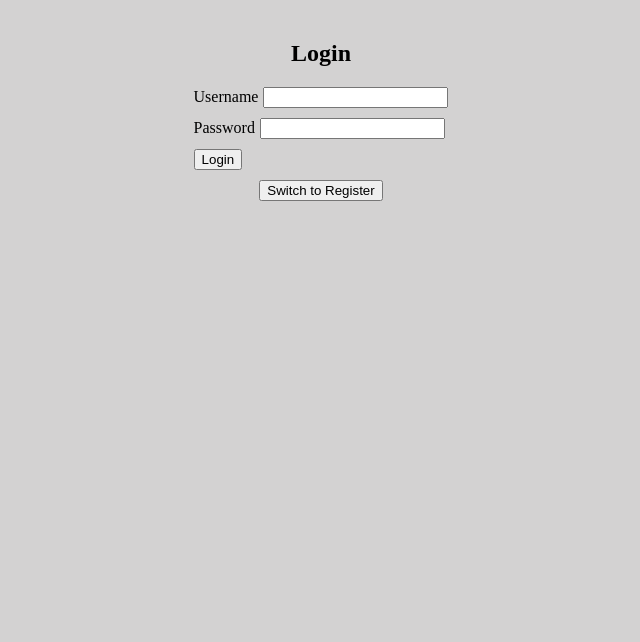
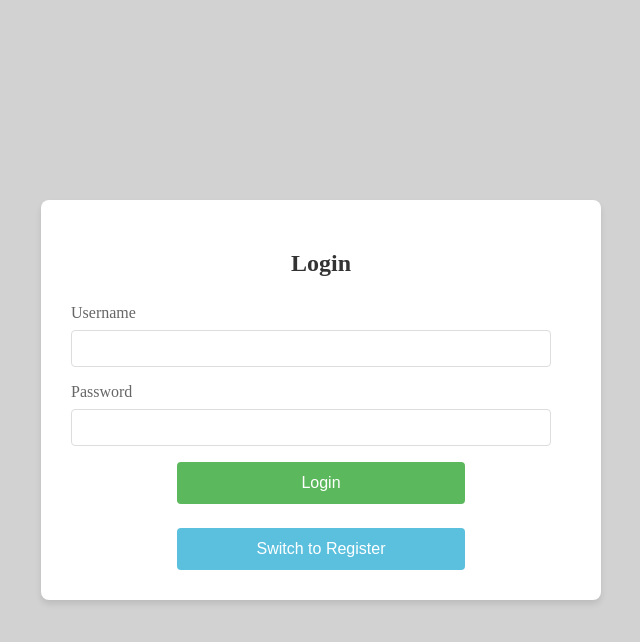
Before and after one commit to ErikSandvik/calculator-application-v2, a Vue app: page / in a window 1280 px wide. Shown: the top 642 px of the page, without its empty margins (319-959 px from the left). Built offline with nearby package versions, Linux system fonts and the light colour scheme.

Commit message:
Dynamically updating log

```diff
--- a/src/components/LogIn.vue
+++ b/src/components/LogIn.vue
@@ -1,20 +1,22 @@
 <template>
   <div class="log-window">
     <h2>{{ isLoginMode ? "Login" : "Register" }}</h2>
-    <form @submit.prevent="isLoginMode ? login() : register()">
-      <div>
+    <form @submit.prevent="isLoginMode ? login() : register()" class="log-form">
+      <div class="form-group">
         <label for="username">Username</label>
-        <input id="username" v-model="credentials.username" required>
+        <input id="username" type="text" v-model="credentials.username" required>
       </div>
-      <div>
+      <div class="form-group">
         <label for="password">Password</label>
         <input id="password" type="password" v-model="credentials.password" required>
       </div>
-      <button type="submit">{{ isLoginMode ? "Login" : "Register" }}</button>
+      <button type="submit" class="submit-btn">{{ isLoginMode ? "Login" : "Register" }}</button>
     </form>
-    <button @click="toggleMode">
+
+    <button @click="toggleMode" class="toggle-btn">
       Switch to {{ isLoginMode ? "Register" : "Login" }}
     </button>
+
   </div>
 </template>
 
@@ -65,19 +67,68 @@ export default {
   display: flex;
   flex-direction: column;
   align-items: center;
-  justify-content: center;
-  padding: 20px;
+  justify-content: space-between;
+  padding: 30px;
+  border-radius: 8px;
+  box-shadow: 0 4px 6px rgba(0,0,0,0.1);
+  width: 35rem;
+  height: 25rem;
+  background-color: #fff;
+  box-sizing: border-box;
 }
 
-.log-window form {
-  margin-bottom: 10px;
+h2 {
+  color: #333;
 }
 
-.log-window label {
-  margin-right: 5px;
+.form-group {
+  width: 100%;
+  margin-bottom: 1rem;
 }
 
-.log-window input {
-  margin-bottom: 10px;
+.form-group label {
+  display: block;
+  margin-bottom: 0.5rem;
+  color: #666;
+}
+
+.form-group input {
+  width: calc(100% - 20px);
+  padding: 10px;
+  border-radius: 4px;
+  border: 1px solid #ddd;
+  box-sizing: border-box;
+}
+
+.log-form {
+  width: 100%;
+  display: flex;
+  flex-direction: column;
+  align-items: center;
+}
+
+.submit-btn, .toggle-btn {
+  width: 18rem;
+  padding: 12px;
+  border: none;
+  border-radius: 4px;
+  color: #fff;
+  cursor: pointer;
+  font-size: 1rem;
+  box-sizing: border-box;
+  text-align: center;
+}
+
+.submit-btn {
+  background-color: #5cb85c;
+  margin-bottom: 1rem;
+}
+
+.toggle-btn {
+  background-color: #5bc0de;
+}
+
+.submit-btn:hover, .toggle-btn:hover {
+  opacity: 0.9;
 }
 </style>
--- a/src/views/LogInView.vue
+++ b/src/views/LogInView.vue
@@ -1,6 +1,8 @@
 
 <template>
-  <LogIn/>
+  <div class="login-view">
+    <LogIn/>
+  </div>
 </template>
 
 <script>
@@ -17,5 +19,10 @@
 
 
 <style scoped>
-
+.login-view {
+  display: flex;
+  justify-content: center;
+  align-items: center;
+  height: 100vh;
+}
 </style>
```
